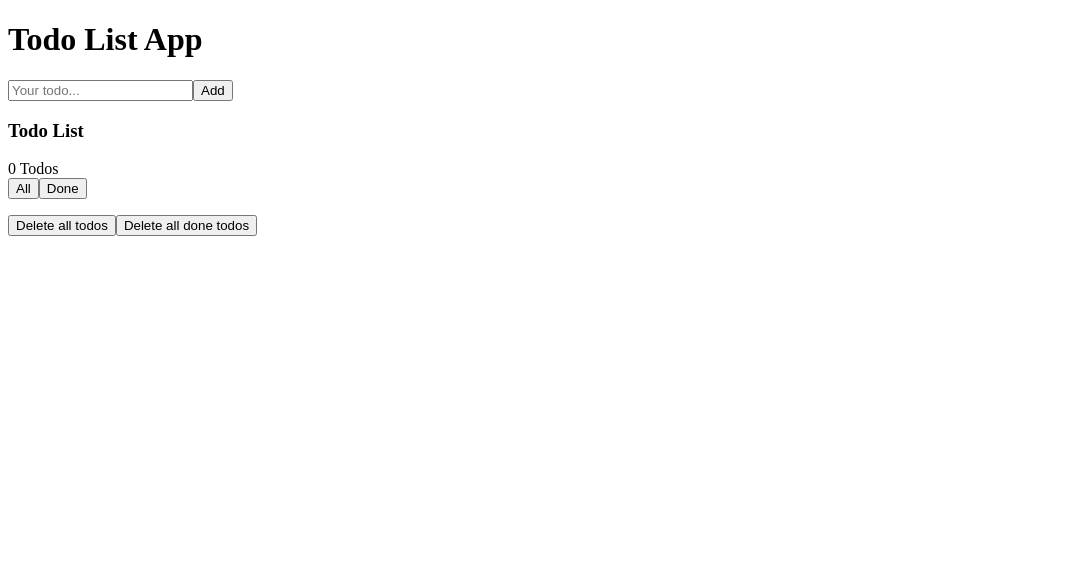
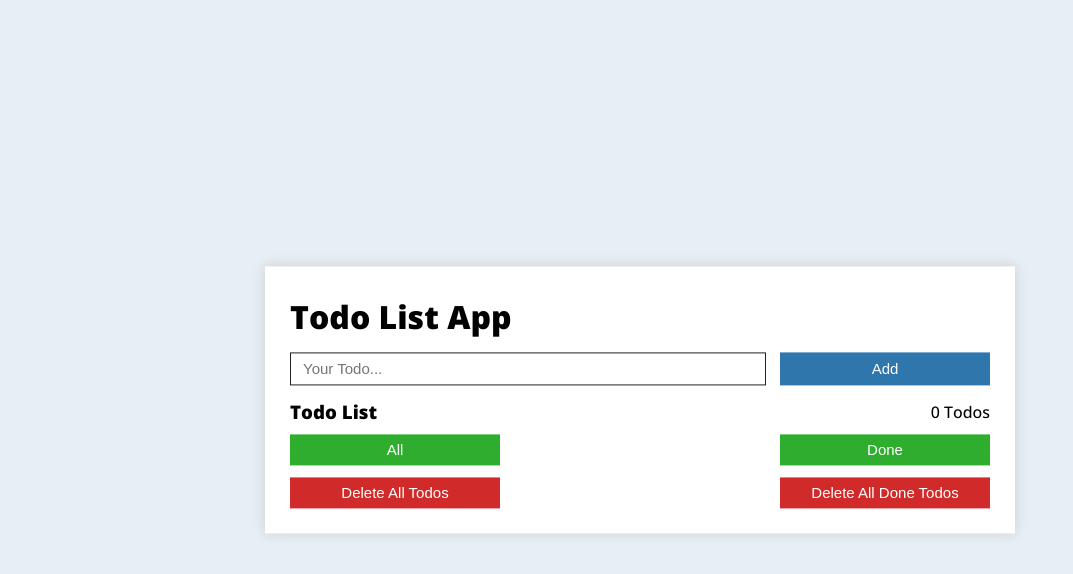
Before and after one commit to lazatdev/todo-list-app, a React (Vite) app: page / in a window 1280 px wide. Shown: the top 574 px of the page, without its empty margins (0-1073 px from the left). Built offline with nearby package versions, Linux system fonts and the light colour scheme.

Commit message:
todo list app style

```diff
--- a/index.html
+++ b/index.html
@@ -5,6 +5,9 @@
     <link rel="icon" type="image/svg+xml" href="/vite.svg" />
     <meta name="viewport" content="width=device-width, initial-scale=1.0" />
     <title>Todo List App</title>
+    <link rel="preconnect" href="https://fonts.googleapis.com">
+    <link rel="preconnect" href="https://fonts.gstatic.com" crossorigin>
+    <link href="https://fonts.googleapis.com/css2?family=Open+Sans:wght@500;800&display=swap" rel="stylesheet">
   </head>
   <body>
     <div id="root"></div>
--- a/package.json
+++ b/package.json
@@ -11,6 +11,7 @@
   "dependencies": {
     "react": "^18.2.0",
     "react-dom": "^18.2.0",
+    "react-icons": "^4.7.1",
     "sass": "^1.57.1"
   },
   "devDependencies": {
--- /dev/null
+++ b/src/app.scss
@@ -0,0 +1,194 @@
+// Variables
+$main-color: #2f76ad;
+$bgColor: #e8eff4;
+$font-name: 'Open Sans', sans-serif;
+$regular: 500;
+$bold: 800;
+$lineHeight: 1.6;
+$paddingTopBottomInput: 7px;
+$paddingLeftRightInput: 12px;
+$fontSizeInput: 15px;
+$deleteTodosBtnColor: #d02a2a;
+$displayTodosBtnColor: #2fad2f;
+
+// Base Style
+*
+{
+    padding: 0px;
+    margin: 0px;
+    box-sizing: border-box;
+}
+
+body
+{
+    font-family: $font-name;
+    line-height: $lineHeight;
+}
+
+ul
+{
+    list-style: none;
+}
+
+button
+{
+    outline: none;
+    cursor: pointer;
+    padding: $paddingTopBottomInput $paddingLeftRightInput;
+    border-radius: 0px;
+    border: none;
+    font-size: $fontSizeInput;
+    color: #fff;
+    text-transform: capitalize;
+    width: 30%;
+}
+
+// Components
+.container
+{
+    max-width: 750px;
+}
+
+// Main Style
+main
+{
+    background-color: $bgColor;
+    height: 100vh;
+    position: relative;
+    padding: 0 10px;
+
+    .container
+    {
+        position: relative;
+        top: 50%;
+        left: 50%;
+        transform: translate(-50%,-50%);
+        box-shadow: 0 0 12px 0px #3b3b3b2e;
+        background-color: #fff;
+        padding: 25px;
+
+        h1
+        {
+            font-weight: $bold;
+            font-size: 32px;
+            margin-bottom: 10px;
+        }
+
+        .todoForm, .display-todos, .delete-todos, .todo-item, .top
+        {
+            display: flex;
+        }
+
+        .todoForm, .display-todos, .delete-todos
+        {
+            justify-content: space-between;
+        }
+
+        .container-todoForm
+        {
+            .todoForm
+            {
+                input
+                {
+                    padding: $paddingTopBottomInput $paddingLeftRightInput;
+                    color: #222;
+                    font-weight: $regular;
+                    outline: none;
+                    font-size: $fontSizeInput;
+                    border-radius: 0;
+                    border: 1px solid #222;
+                    width: 68%;
+                    text-transform: capitalize;
+                }
+
+                button
+                {
+                    background-color: $main-color;
+                }
+            }
+
+            .errorMsg
+            {
+                color: $deleteTodosBtnColor;
+                font-size: 12px;
+            }
+        }
+
+        .todo-list-container
+        {
+            margin: 12px 0;
+            .top
+            {
+                margin-bottom: 7px;
+
+                .numberOfTodos
+                {
+                    margin-left: auto;
+                    height: 30px;
+                    line-height: 30px;
+                }
+            }
+
+            .display-todos
+            {
+                margin-bottom: 7px;
+
+                button
+                {
+                    background-color: $displayTodosBtnColor;
+                }
+            }
+
+            .todo-items .todo-item
+            {
+                text-transform: capitalize;
+                background-color: $bgColor;
+                padding: 7px 10px;
+                align-items: center;
+
+                &:not(:last-child)
+                {
+                    margin-bottom: 5px;
+                }
+
+                .checkbox-completed-todo
+                {
+                    margin-right: 10px;
+
+                    input
+                    {
+                        accent-color: #279627;
+                    }
+                }
+
+                .todo-management
+                {
+                    margin-left: auto;
+                    margin-top: 5px;
+
+                    span
+                    {
+                        cursor: pointer;
+
+                        &.delete
+                        {
+                            margin-left: 7px;
+                        }
+                    }
+
+
+                }
+            }
+        }
+
+        .delete-todos
+        {
+            button
+            {
+                background-color: $deleteTodosBtnColor;
+            }
+        }
+
+
+    }
+}
--- a/src/components/Button.jsx
+++ b/src/components/Button.jsx
@@ -1,28 +1,22 @@
 import React from 'react';
 
 let Button = ({
-    backgroundColor,
-    fontColor,
     content,
     setIsAll,
     deleteAllTodos,
     deleteAllDoneTodos
     }) =>
 {
-    let btnStyle = {
-        backgroundColor: backgroundColor,
-        color: fontColor
-    }
 
     let createBtn = () =>
     {
         switch(content)
         {
-            case 'All': return (<button style={btnStyle} onClick={() => setIsAll(true)}>{content}</button>);
-            case 'Done': return (<button style={btnStyle} onClick={() => setIsAll(false)}>{content}</button>);
-            case 'Delete all todos': return (<button style={btnStyle} onClick={deleteAllTodos}>{content}</button>);
-            case 'Delete all done todos': return (<button style={btnStyle} onClick={deleteAllDoneTodos}>{content}</button>);
-            default: return (<button style={btnStyle}>{content}</button>);
+            case 'All': return (<button onClick={() => setIsAll(true)}>{content}</button>);
+            case 'Done': return (<button onClick={() => setIsAll(false)}>{content}</button>);
+            case 'Delete all todos': return (<button onClick={deleteAllTodos}>{content}</button>);
+            case 'Delete all done todos': return (<button onClick={deleteAllDoneTodos}>{content}</button>);
+            default: return (<button>{content}</button>);
         }
     }
     return (
--- a/src/components/SingleTodo.jsx
+++ b/src/components/SingleTodo.jsx
@@ -1,5 +1,6 @@
 import React, {useContext} from 'react';
 import {TodoContext} from '../App';
+import {BsFillTrashFill, BsPencilSquare} from 'react-icons/bs';
 
 let SingleTodo = ({todo}) =>
 {
@@ -15,8 +16,12 @@ let SingleTodo = ({todo}) =>
             </div>
             {todo.todoName}
             <div className='todo-management'>
-                <span className='delete' onClick={() => deleteTodo(todo.id)}>{'[delete]'}</span>
-                <span className='edit' onClick={() => setEditTodo(todo)}>{'[edit]'}</span>
+                <span className='edit' onClick={() => setEditTodo(todo)}>
+                    <BsPencilSquare/>
+                </span>
+                <span className='delete' onClick={() => deleteTodo(todo.id)}>
+                    <BsFillTrashFill/>
+                </span>
             </div>
         </li>
     )
--- a/src/components/TodoForm.jsx
+++ b/src/components/TodoForm.jsx
@@ -40,6 +40,7 @@ let TodoForm = ({addTodo, editTodo, setEditTodo, updateTodo}) =>
     }
 
     return (
+        <div className='container-todoForm'>
             <form className='todoForm' onSubmit={handleSubmit}>
                 <input
                     type='text'
@@ -48,8 +49,9 @@ let TodoForm = ({addTodo, editTodo, setEditTodo, updateTodo}) =>
                     onChange={handleChange}
                 />
                 <Button content={!editTodo ? 'Add' : 'Edit'}/>
+            </form>
             {errorMsg ? <div className='errorMsg'>{errorMsg}</div> : ''}
-        </form>
+        </div>
     );
 }
 
--- a/src/components/TodoItems.jsx
+++ b/src/components/TodoItems.jsx
@@ -8,10 +8,12 @@ let TodoItems = ({todos, getNumberOfTodos}) =>
     let allDoneTodos = todos.filter((todo) => todo.completed === true);
 
     return (
-        <>
-            <h3>Todo List</h3>
-            <div className="numberOfTodos">
-                {`${getNumberOfTodos()} Todos`}
+        <div className="todo-list-container">
+            <div className="top">
+                <h3>Todo List</h3>
+                <div className="numberOfTodos">
+                    {`${getNumberOfTodos()} Todos`}
+                </div>
             </div>
             <div className="display-todos">
                 <Button content={'All'} setIsAll={setIsAll}/>
@@ -26,7 +28,7 @@ let TodoItems = ({todos, getNumberOfTodos}) =>
                     })
                 }
             </ul>
-        </>
+        </div>
     )
 }
 
```
Also changed, not shown: src/App.jsx (+7 -1 lines), src/components/app.scss (deleted), 1 other file (tests, documents, lock files or other folders). Lines whose indentation alone changed are shown as unchanged.
